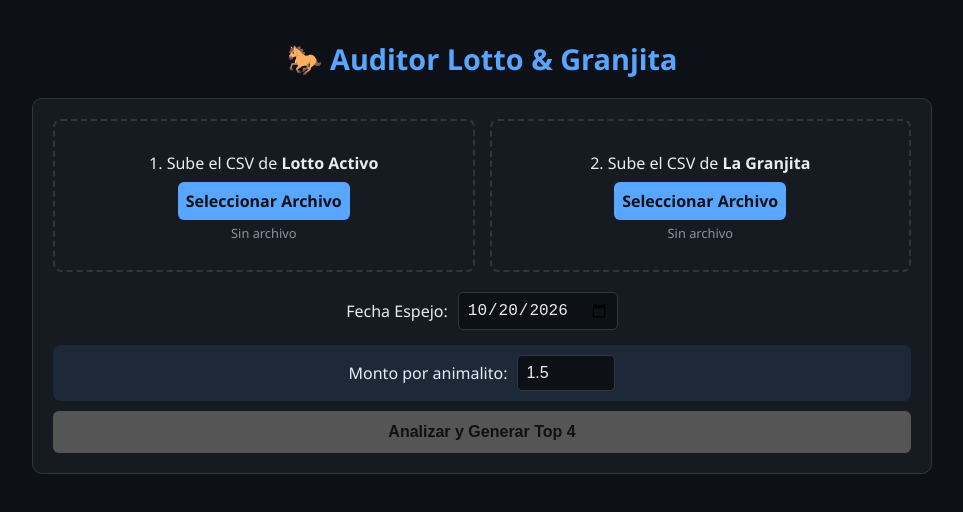
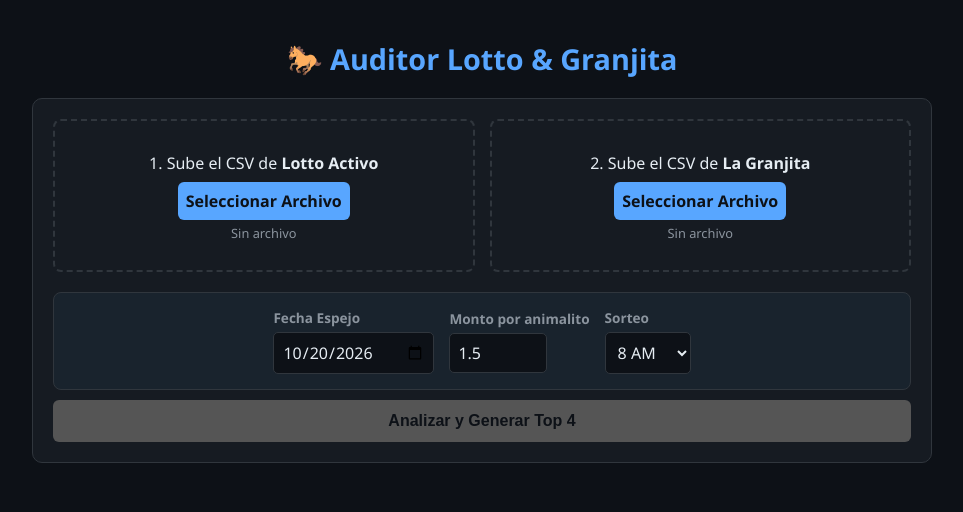
Before and after one commit to amesiadev/GuacharoActivo, a plain HTML site: page index.html in a window 1280 px wide. Shown: the whole page, without its empty margins (158-1121 px from the left). Drawn offline with Linux system fonts and the light colour scheme.

Commit message:
Update index.html

```diff
--- a/index.html
+++ b/index.html
@@ -34,18 +34,21 @@
         .btn:disabled { background: #555; cursor: not-allowed; }
         .btn-whatsapp { background: #25D366; color: white; margin-top: 15px; }
 
-        .date-inputs {
-            display: flex; gap: 10px; margin-top: 20px;
+        .settings-group {
+            display: flex; gap: 15px; margin-top: 20px;
             justify-content: center; align-items: center; flex-wrap: wrap;
+            background: rgba(88, 166, 255, 0.05); padding: 15px; border-radius: 8px;
+            border: 1px solid var(--border);
         }
-        .money-inputs {
-            display: flex; gap: 10px; margin-top: 15px;
-            justify-content: center; align-items: center; flex-wrap: wrap;
-            background: rgba(88, 166, 255, 0.1); padding: 10px; border-radius: 8px;
+        .setting-item {
+            display: flex; flex-direction: column; align-items: flex-start; gap: 5px;
         }
-        input[type="date"], input[type="number"] {
+        .setting-item label { font-size: 0.85rem; color: #8b949e; font-weight: bold; }
+
+        input[type="date"], input[type="number"], select {
             padding: 8px; border-radius: 5px; border: 1px solid var(--border);
             background: var(--bg); color: var(--text); font-size: 16px;
+            font-family: inherit;
         }
         input[type="number"] { width: 80px; }
 
@@ -97,14 +100,32 @@
             </div>
         </div>
 
-        <div class="date-inputs">
-            <label>Fecha Espejo:</label>
-            <input type="date" id="mirrorDate" value="2026-10-20">
-        </div>
-
-        <div class="money-inputs">
-            <label>Monto por animalito:</label>
-            <input type="number" id="montoApuesta" value="1.5" step="0.1" min="0.1">
+        <div class="settings-group">
+            <div class="setting-item">
+                <label>Fecha Espejo</label>
+                <input type="date" id="mirrorDate" value="2026-10-20">
+            </div>
+            <div class="setting-item">
+                <label>Monto por animalito</label>
+                <input type="number" id="montoApuesta" value="1.5" step="0.1" min="0.1">
+            </div>
+            <div class="setting-item">
+                <label>Sorteo</label>
+                <select id="horaSorteo">
+                    <option value="8 AM">8 AM</option>
+                    <option value="9 AM">9 AM</option>
+                    <option value="10 AM">10 AM</option>
+                    <option value="11 AM">11 AM</option>
+                    <option value="12 PM">12 PM</option>
+                    <option value="1 PM">1 PM</option>
+                    <option value="2 PM">2 PM</option>
+                    <option value="3 PM">3 PM</option>
+                    <option value="4 PM">4 PM</option>
+                    <option value="5 PM">5 PM</option>
+                    <option value="6 PM">6 PM</option>
+                    <option value="7 PM">7 PM</option>
+                </select>
+            </div>
         </div>
 
         <button class="btn" id="analyzeBtn" disabled>Analizar y Generar Top 4</button>
@@ -286,25 +307,25 @@
     // Lógica para generar el mensaje de WhatsApp
     document.getElementById('waBtn').addEventListener('click', () => {
         const monto = document.getElementById('montoApuesta').value;
-        let mensaje = "Buenas, para hoy quiero jugar estos animalitos:\n\n";
+        const hora = document.getElementById('horaSorteo').value;
+
+        let mensaje = `Sorteo de las ${hora},\n\n`;
 
         if (currentTopLotto.length > 0) {
-            mensaje += "🎰 *Lotto Activo:*\n";
+            mensaje += "*Lotto Activo:*\n";
             currentTopLotto.forEach(num => {
                 mensaje += `• ${ANIMALES[num]} (${num.toString().padStart(2, '0')})\n`;
             });
-            mensaje += `\nMonto: ${monto} cada uno.\n\n`;
+            mensaje += `Monto: ${monto} c/u\n\n`;
         }
 
         if (currentTopGranjita.length > 0) {
-            mensaje += "🌾 *La Granjita:*\n";
+            mensaje += "*La Granjita:*\n";
             currentTopGranjita.forEach(num => {
                 mensaje += `• ${ANIMALES[num]} (${num.toString().padStart(2, '0')})\n`;
             });
-            mensaje += `\nMonto: ${monto} cada uno.\n\n`;
+            mensaje += `Monto: ${monto} c/u`;
         }
-
-        mensaje += "¡Gracias!";
 
         // Copiar al portapapeles
         navigator.clipboard.writeText(mensaje).then(() => {
@@ -317,4 +338,4 @@
     });
 </script>
 </body>
-</html>
+    </html>
```
